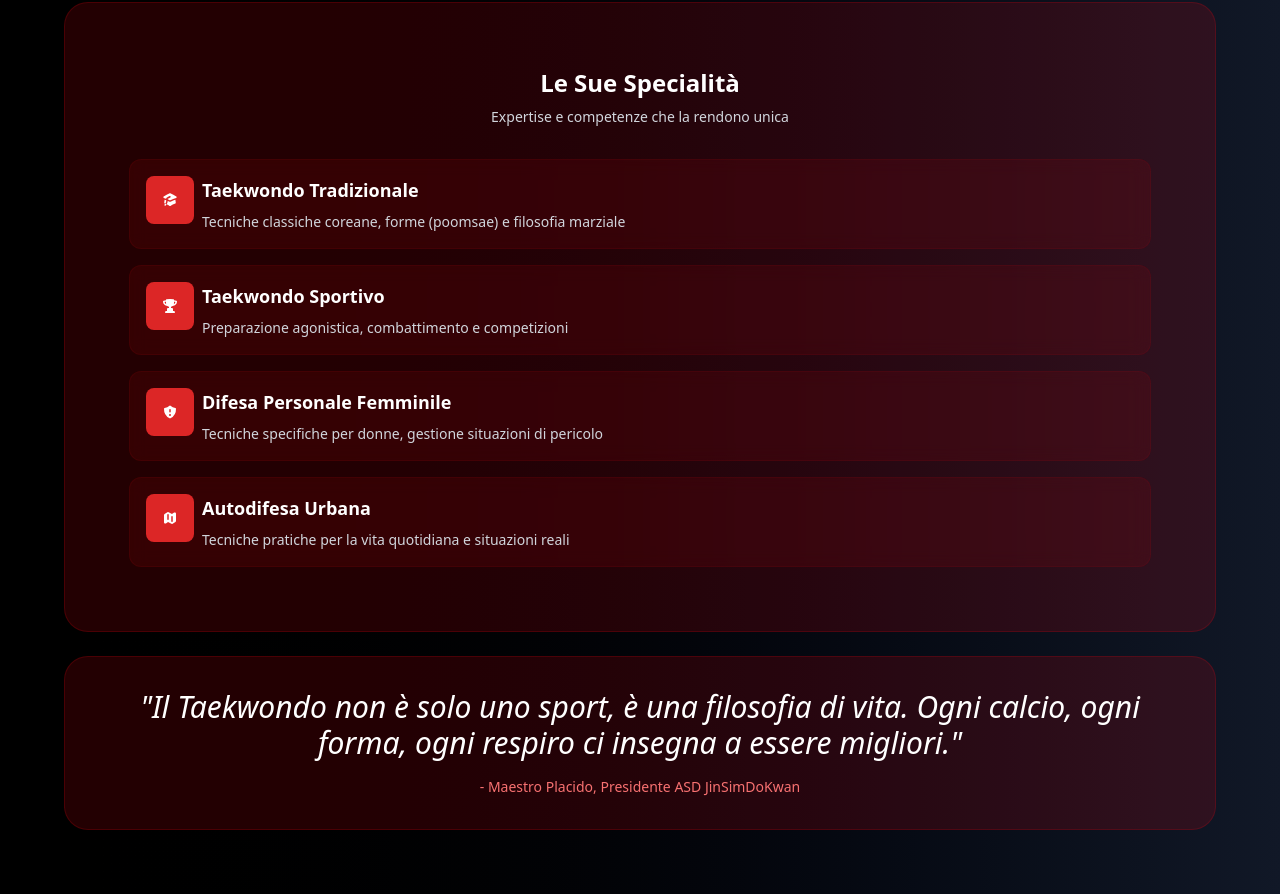
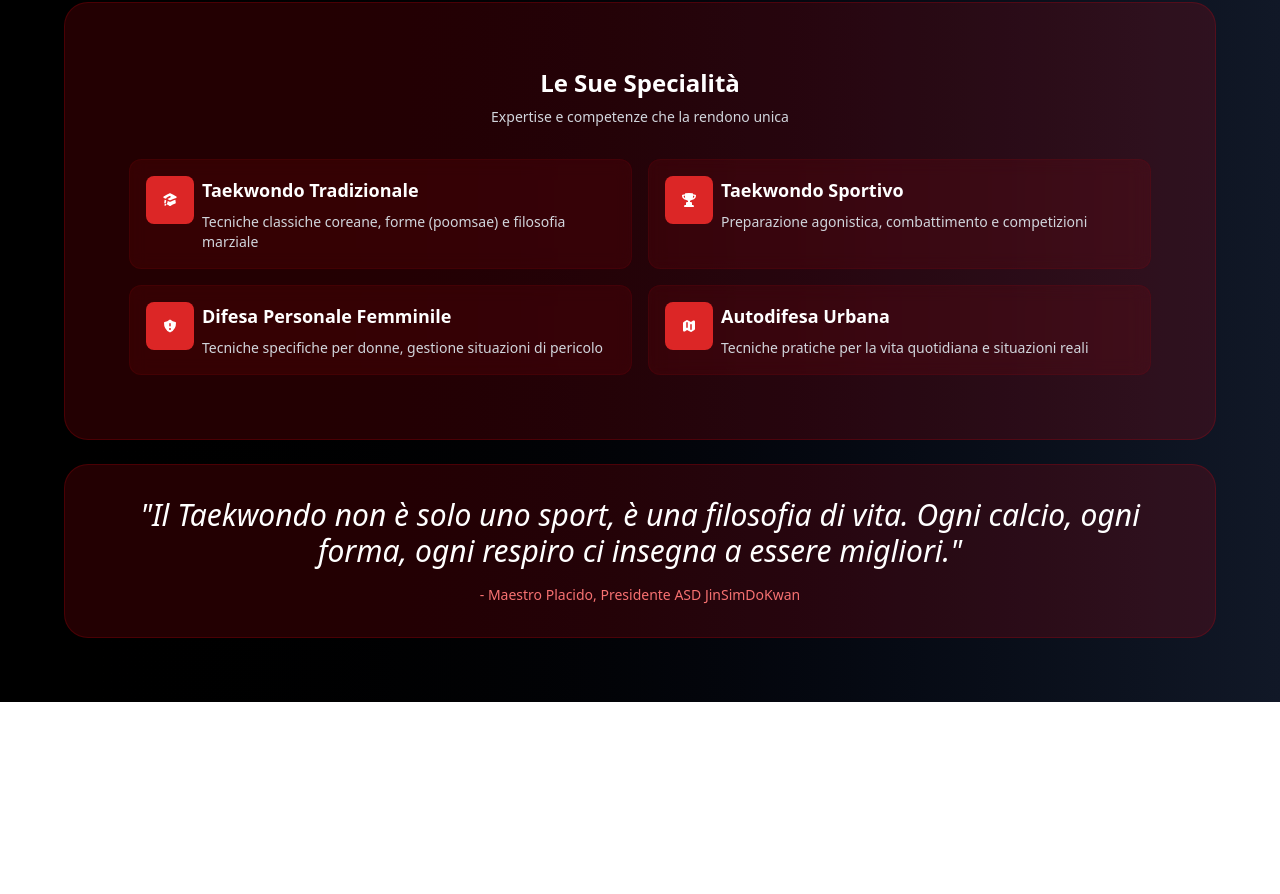
Before and after one commit to EdivanSteri/jinsimdokwan-website, a React (Vite) app: page / in a window 1280 px wide. Shown: the part 5035-5929 px from the top of the page. After the commit the page ends 5737 px from the top, so only its background shows below. Built offline with nearby package versions, Linux system fonts and the light colour scheme.

Commit message:
fix: corregge breakpoint della griglia per le specialità
- La griglia delle specialità ora passa correttamente a 2 colonne solo da md in su,
mentre le qualifiche mantengono il layout a 2 colonne già da sm.

```diff
--- a/src/components/President/PresidentFeatures.tsx
+++ b/src/components/President/PresidentFeatures.tsx
@@ -33,8 +33,8 @@ export default function PresidentFeatures({
   const featuresGrid = (
     <div
       className={`grid grid-cols-1 ${
-        featureType === "highlight" ? "sm" : "md"
-      }:grid-cols-2 gap-4 items-stretch`}
+        featureType === "highlight" ? "sm:grid-cols-2" : "md:grid-cols-2"
+      }  gap-4 items-stretch`}
       role="list"
       aria-label={ariaLabelGrid}
     >
```
